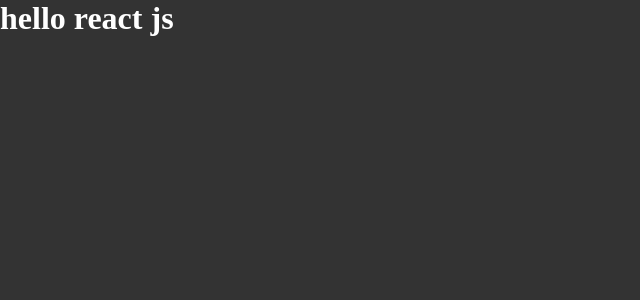
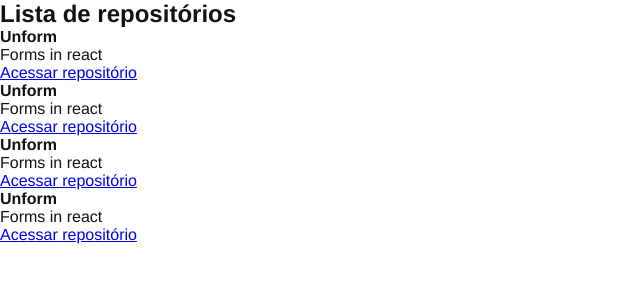
Before and after one commit to rickson-simoes/chapter01P01-React-Fundamentos, a React app: page / in a window 1280 px wide. Shown: the top 300 px of the page, without its empty margins (0-640 px from the left). Built offline with nearby package versions, Linux system fonts and the light colour scheme.

Commit message:
:hammer: Primeiro componente react - Propriedades no React

```diff
--- a/src/App.jsx
+++ b/src/App.jsx
@@ -1,8 +1,7 @@
+import { RepositoryList } from './components/RepositoryList'
 import './styles/global.scss'
 
 export function App(){
 
-  // throw new Error("lol deu ruim");
-
-  return <h1>hello react js</h1>
+  return <RepositoryList/>
 }
--- /dev/null
+++ b/src/components/RepositoryItem.jsx
@@ -0,0 +1,12 @@
+export function RepositoryItem(props){
+  return (
+    <li>
+      <strong> { props.repository.name ?? "Default"} </strong>
+      <p>{ props.repository.description }</p>
+
+      <a href={props.repository.link}>
+      Acessar repositório
+      </a>
+    </li>
+  );
+}
--- /dev/null
+++ b/src/components/RepositoryList.jsx
@@ -0,0 +1,26 @@
+import { RepositoryItem } from "./RepositoryItem";
+
+const repository = {
+  name: "Unform",
+  description: "Forms in react",
+  link: "https://github.com/unform/unform"
+}
+
+export function RepositoryList() {
+  return (
+    <section className="repository-list">
+      <h1> Lista de repositórios </h1>
+
+      <ul>
+        <RepositoryItem
+          repository={repository}/>
+        <RepositoryItem
+          repository={repository}/>
+        <RepositoryItem
+          repository={repository}/>
+        <RepositoryItem
+          repository={repository}/>
+      </ul>
+    </section>
+  );
+}
--- a/src/styles/global.scss
+++ b/src/styles/global.scss
@@ -5,7 +5,6 @@
 }
 
 body {
-  font: Arial, Helvetica, sans-serif;
-  background-color: #333;
-  color: #FFF;
+  font: 16px "Helvetica Neue", Arial, sans-serif;
+  color: #121214;
 }
```
